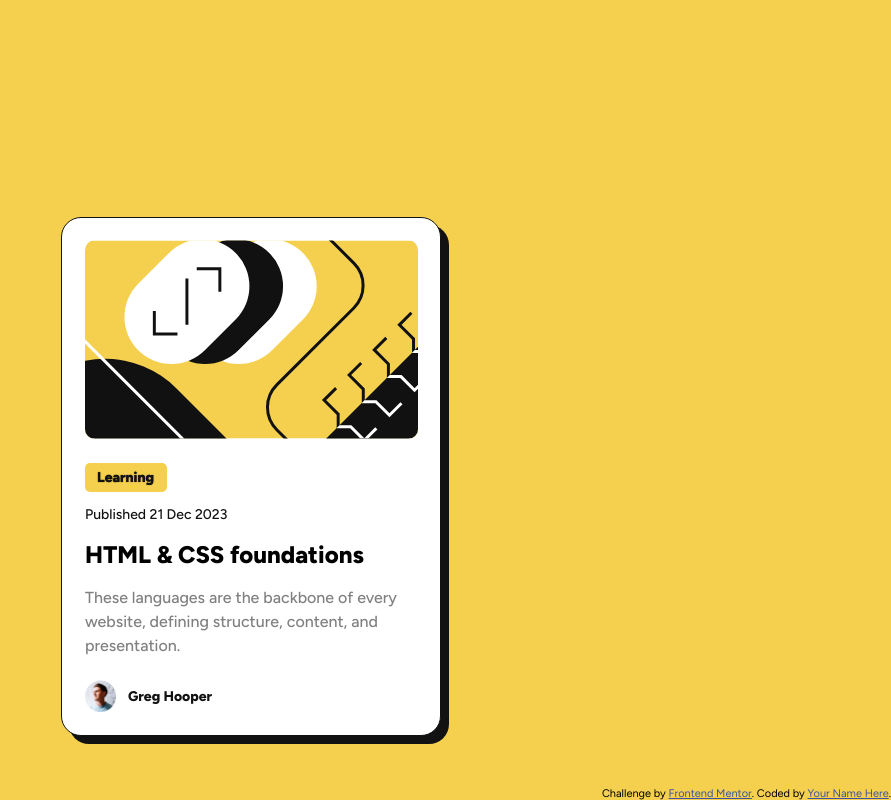
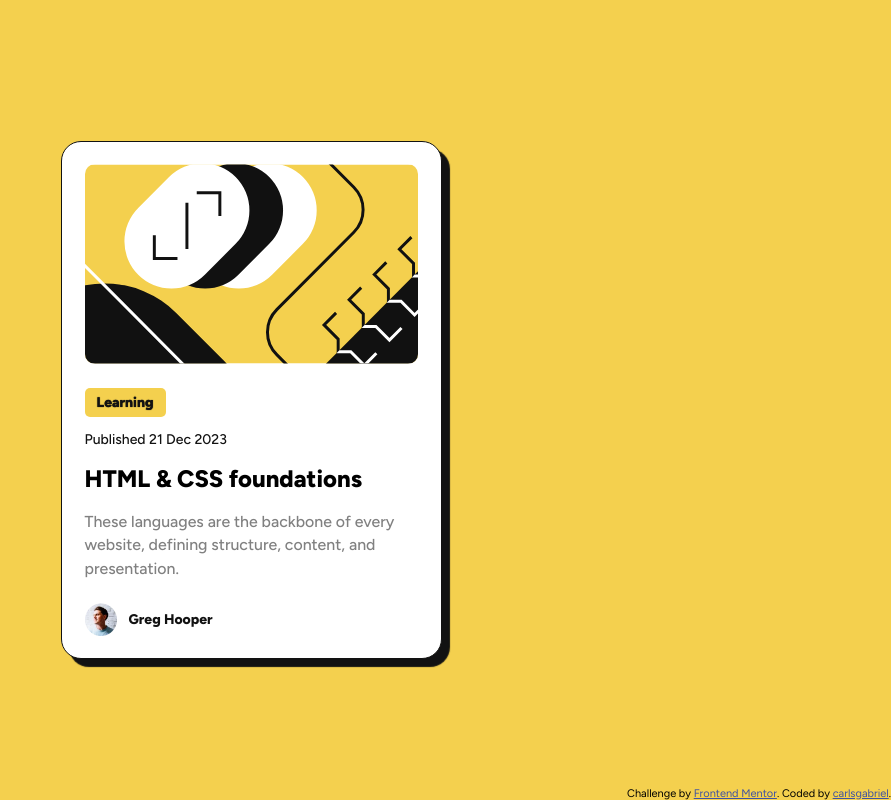
Before and after one commit to carlsgabriel/frontendMentorBlogPreviewCard, a plain HTML site: page index.html in a window 1280 px wide. Shown: the whole page, without its empty margins (389-1280 px from the left). Drawn offline with Linux system fonts and the light colour scheme.

Commit message:
finalizing page structure and styling

```diff
--- a/index.html
+++ b/index.html
@@ -50,7 +50,7 @@
 
       <div class="attribution">
         Challenge by <a href="https://www.frontendmentor.io?ref=challenge" target="_blank">Frontend Mentor</a>.
-        Coded by <a href="#">Your Name Here</a>.
+        Coded by <a href="https://www.frontendmentor.io/profile/carlsgabriel">carlsgabriel</a>.
       </div>
 
   </main>
--- a/style.css
+++ b/style.css
@@ -5,7 +5,7 @@
 }
 
 body{
-    margin-top: 217px;
+    height: 100vh;
     background-color: hsl(47, 88%, 63%);
     font-family: 'Figtree';
     display: flex;
@@ -14,16 +14,12 @@ body{
 }
 
 main{
-    max-width: 380px;
+    max-width: 381px;
     background-color: hsl(0, 0%, 100%);
-    box-shadow: 8px 8px 0px hsl(0, 0%, 7%);
-    padding: 22px 22px 23px 23px;
+    box-shadow: 8px 8px 1px hsl(0, 0%, 7%);
+    padding: 22px 23px;
     border: 1px solid hsl(0, 0%, 7%);
     border-radius: 20px;
-}
-
-.img{
-    margin-bottom: 24px;
 }
 
 .img img{
@@ -33,7 +29,8 @@ main{
 }
 
 .dataLearning{
-    padding: 6px 13px 6px 12px;
+    margin-top: 24px;
+    padding: 6px 12px 6px 12px;
     background-color: hsl(47, 88%, 63%);
     border-radius: 5px;
     display: inline-flex;
@@ -53,16 +50,17 @@ main{
 }
 
 .tittle h1{
-    margin-top: 17px;
-    font-size: 24px;
+    margin-top: 16px;
+    margin-bottom: 17px;
+    font-size: 23.9px;
     font-weight: 800;
 }
 
 .tittle p{
     color: hsl(0, 0%, 50%);
+    font-size: 15.9px;
     font-weight: 500;
     line-height: 1.5;
-    margin-top: 17px;
 }
 
 .profile{
@@ -73,7 +71,7 @@ main{
 
 .profile img{
     display: block;
-    width: 31px;
+    width: 32px;
     height: auto;
 }
 
@@ -83,6 +81,7 @@ main{
     color: hsl(0, 0%, 7%);
     font-size: 14px;
     font-weight: 800;
+    padding-bottom: 2px;
 }
 
 .attribution{
@@ -90,3 +89,16 @@ main{
     bottom: 0;
     right: 0;
 }
+
+@media(max-width:375px){
+    main{
+        max-width: 330px;
+    }
+    .tittle h1{
+        font-size: 18px;
+    }
+    .tittle p{
+        line-height: 1.5;
+        font-size: 14px;
+    }
+}
```
